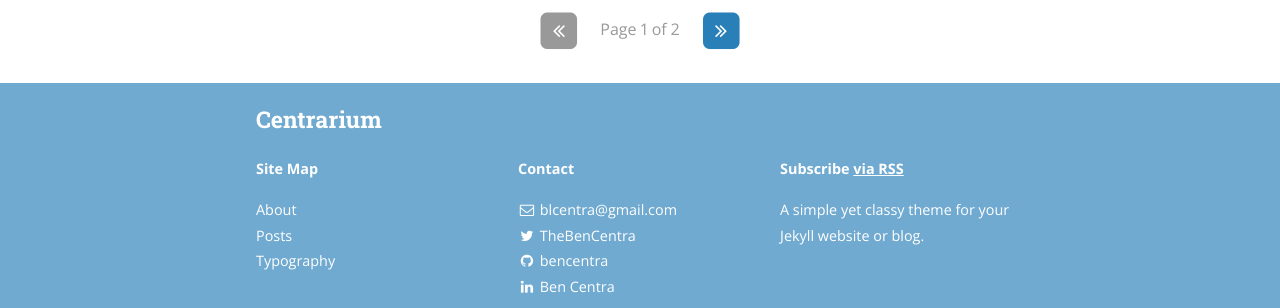
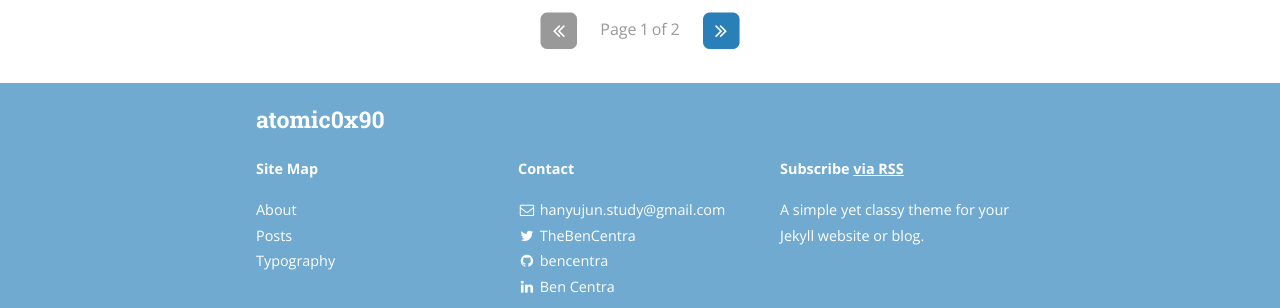
Before and after one commit to atomic0x90/atomic0x90.github.io, a Jekyll site: the page built from index.html, in a window 1280 px wide and 900 px high, scrolled down 1301 px. Shown: the part 568-876 px from the top of the window. Built offline with Jekyll 4.4.1, drawn with Linux system fonts in a browser that asks for light colours; nearby versions of some CDN libraries; the list of posts is cut into pages by our own code.

```diff
--- a/_config.yml
+++ b/_config.yml
@@ -9,17 +9,17 @@ exclude:
   - "/vendor/"
 
 # Site settings
-title: Centrarium
+title: atomic0x90
 subtitle: "A simple yet classy theme for your Jekyll website or blog"
-email: blcentra@gmail.com
-name: Ben Centra
+email: hanyujun.study@gmail.com
+name: Yujun Han
 description: >
   A simple yet classy theme for your Jekyll website or blog.
 # Base URL of site (i.e. /blog). It should always start with a slash,
 # and never end with a slash. Set it to a blank value if hosting at the
 # root of your server.
-baseurl: "/centrarium" # the subpath of your site, e.g. /blog/
-url: "http://bencentra.github.io" # the base hostname & protocol for your site
+baseurl: "/blog" # the subpath of your site, e.g. /blog/
+url: "http://atomic0x90.github.io" # the base hostname & protocol for your site
 cover: "/assets/header_image.jpg"
 logo: "/assets/logo.png"
 
```
